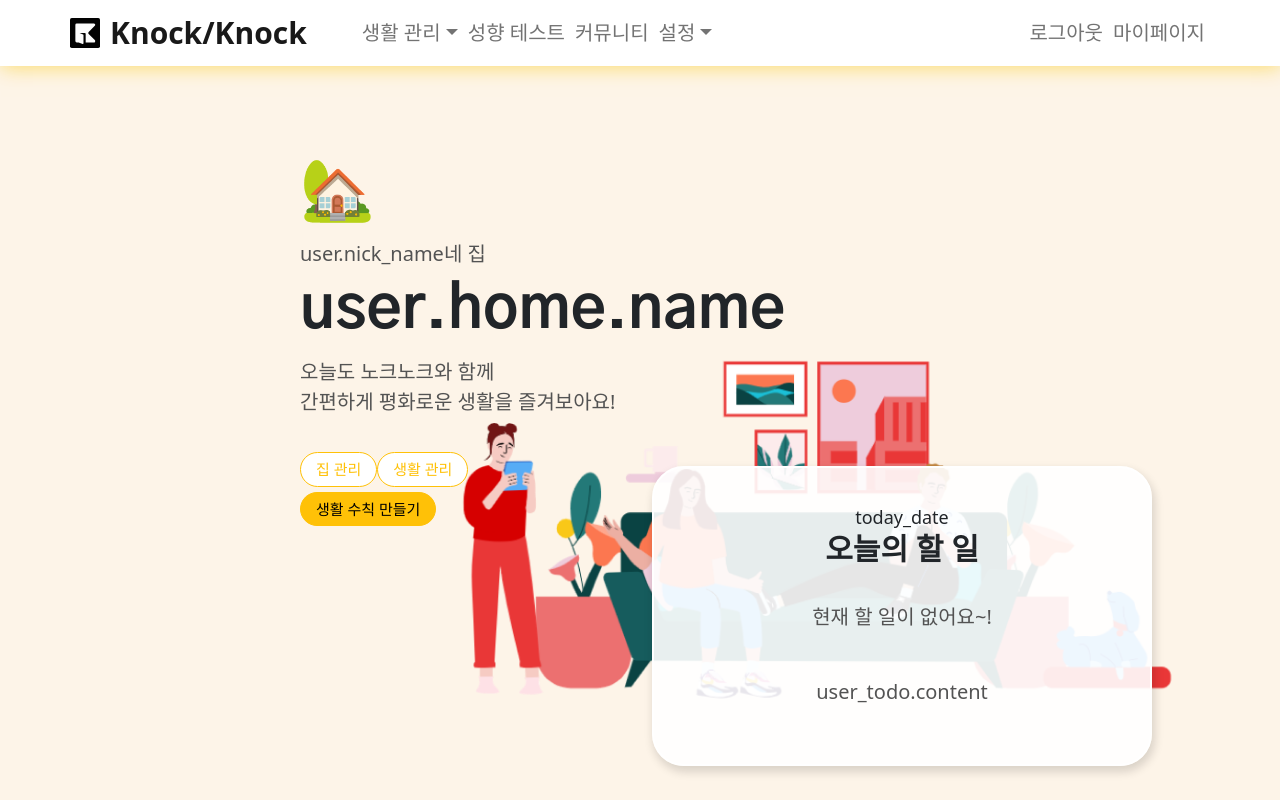
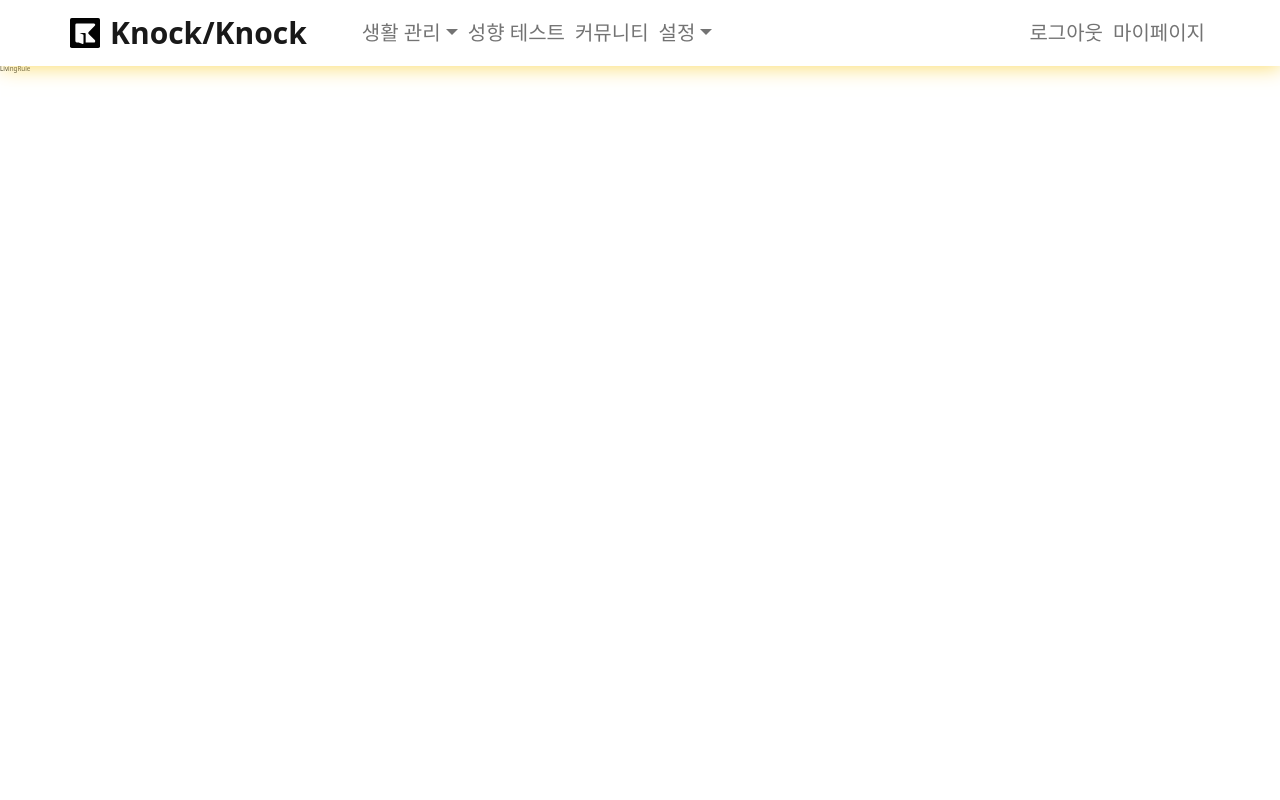
Before and after one commit to piro16knockknock/knockknock_react, a React (Create React App) app: page /home/living_rule in a window 1280 px wide. Shown: the top 800 px of the page. Built offline with nearby package versions, Linux system fonts and the light colour scheme; a web font is replaced by a local one.

Commit message:
[FEAT] router

```diff
--- a/src/app.jsx
+++ b/src/app.jsx
@@ -1,13 +1,26 @@
 import "bootstrap/dist/css/bootstrap.min.css";
 import "./css/style.css";
 import Header from "./components/header";
-import IntroLogin from "./routes/home/intro_login";
+import IntroLogin from "./routes/intro/intro_login";
+import Calendar from "./routes/home/calendar";
+import LivingRule from "./routes/home/living_rule";
+import { BrowserRouter, Route, Routes } from "react-router-dom";
 
 function App() {
   return (
     <div className="App">
       <Header />
-      <IntroLogin />
+      <BrowserRouter>
+        <Routes>
+          <Route path="/" element={<IntroLogin />}></Route>
+        </Routes>
+        <Routes>
+          <Route path="/home" element={<Calendar />}></Route>
+        </Routes>
+        <Routes>
+          <Route path="/home/living_rule" element={<LivingRule />}></Route>
+        </Routes>
+      </BrowserRouter>
     </div>
   );
 }
--- a/src/components/header.jsx
+++ b/src/components/header.jsx
@@ -1,11 +1,11 @@
-import React from "react";
+import React, { memo } from "react";
 import { Navbar, Container, Nav, NavDropdown } from "react-bootstrap";
 
 const Header = () => {
   return (
     <Navbar bg="white" expand="lg">
       <Container id="container">
-        <Navbar.Brand id="navbar-brand" href="#home">
+        <Navbar.Brand id="navbar-brand" href="/">
           <img alt="logo" src="/images/logo_box_b.svg" /> Knock/Knock
         </Navbar.Brand>
         <Navbar.Toggle aria-controls="basic-navbar-nav" />
@@ -16,14 +16,16 @@ const Header = () => {
               title="생활 관리"
               id="basic-nav-dropdown"
             >
-              <NavDropdown.Item href="#action/3.1">캘린더</NavDropdown.Item>
-              <NavDropdown.Item href="#action/3.2">생활 수칙</NavDropdown.Item>
+              <NavDropdown.Item href="/home">캘린더</NavDropdown.Item>
+              <NavDropdown.Item href="/home/living_rule">
+                생활 수칙
+              </NavDropdown.Item>
               <NavDropdown.Item href="#action/3.3">가이드라인</NavDropdown.Item>
             </NavDropdown>
             <Nav.Link href="#link">성향 테스트</Nav.Link>
             <Nav.Link href="#link">커뮤니티</Nav.Link>
             <NavDropdown title="설정" id="basic-nav-dropdown">
-              <NavDropdown.Item href="#action/3.1">집 관리</NavDropdown.Item>
+              <NavDropdown.Item href="/setting">집 관리</NavDropdown.Item>
               <NavDropdown.Item href="#action/3.2">
                 룸메이트 관리
               </NavDropdown.Item>
@@ -40,4 +42,4 @@ const Header = () => {
   );
 };
 
-export default Header;
+export default memo(Header);
--- /dev/null
+++ b/src/routes/home/calendar.jsx
@@ -0,0 +1,7 @@
+import React from "react";
+
+const Calendar = (props) => {
+  return <div>Calendar</div>;
+};
+
+export default Calendar;
--- /dev/null
+++ b/src/routes/home/living_rule.jsx
@@ -0,0 +1,7 @@
+import React from "react";
+
+const LivingRule = (props) => {
+  return <div>LivingRule</div>;
+};
+
+export default LivingRule;
```
Also changed, not shown: src/routes/setting/setting.jsx (added, +7 -0 lines), src/routes/intro/have_home.jsx (renamed from src/routes/home/have_home.jsx), src/routes/intro/intro_login.jsx (renamed from src/routes/home/intro_login.jsx), src/routes/intro/intro_not_login.jsx (added), src/routes/intro/no_home.jsx (renamed from src/routes/home/no_home.jsx), src/routes/intro/rest_intro.jsx (renamed from src/routes/home/rest_intro.jsx).
